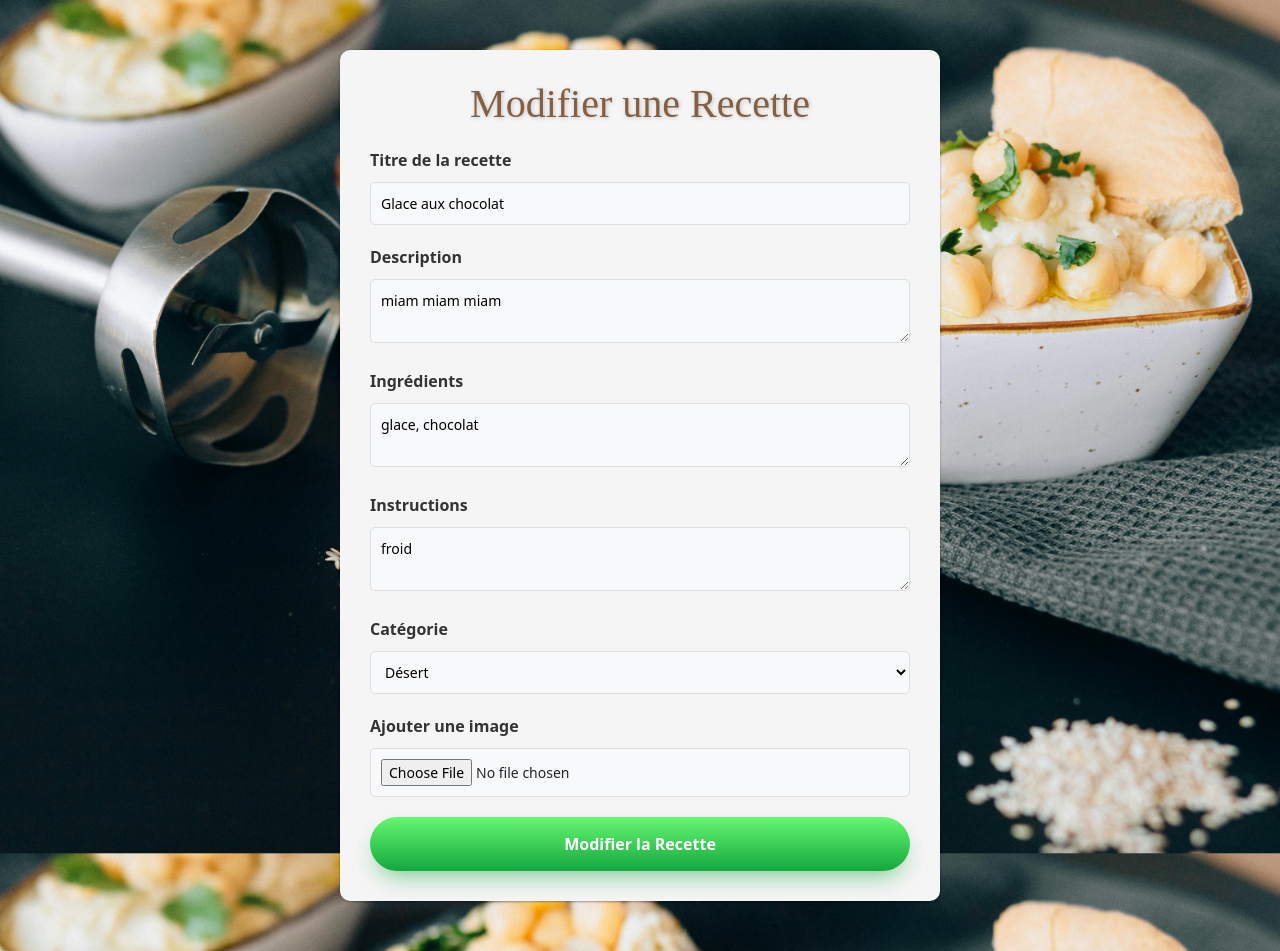
After one commit to ValisoaAngelica/Recette, a Flask app: page /modifier_recette/1 in a window 1280 px wide. The commit adds this page. Run offline with Flask 3, Linux system fonts and the light colour scheme; the visitor is signed in with stand-in values (Sample User, id 1); data comes from the database, SQL or seed files in the repository; some libraries are stand-ins or nearby versions.

Commit message:
fonctionnalités modifier et supprimer

```diff
--- a/app/route.py
+++ b/app/route.py
@@ -146,14 +146,49 @@ def liste():
     ]
 
     return render_template('liste.html', user_name=name, recettes_categories=recettes_categories)
-# @home_bp.route('/deleteRecette/<int : id_recette>')
-# def deleteRecette(id_recette):
-#     recette = Recette.query.filter_by(id_recette = id_recette).first()
-#     db.session.delete(recette)
-#     db.session.commit()
-#     return redirect('/')
+@home_bp.route('/deleteRecette/<int:id_recette>', methods=['POST'])
+def deleteRecette(id_recette):
+    recette = Recette.query.filter_by(ID_RECETTE=id_recette).first()
+    if recette:
+        db.session.delete(recette)
+        db.session.commit()
+    else:
+        flash("Recette non trouvée.", "danger")
 
+    return redirect(url_for('home.home'))
+@home_bp.route('/modifier_recette/<int:id_recette>', methods=['GET', 'POST'])
+def modifier_recette(id_recette):
+    if 'user_id' not in session:
+        return redirect(url_for('home.home'))
 
+    user_id = session['user_id']
+    user = User.query.filter_by(id_user=user_id).first()
+    if user is None:
+        return redirect(url_for('home.login'))
+
+    name = user.email
+    categories = Categorie.query.all()
+    recette = Recette.query.get_or_404(id_recette)
+
+    if request.method == 'POST':
+        recette.TITRE = request.form['titre']
+        recette.DESCRIPTION = request.form['description']
+        recette.INGREDIENTS = request.form['ingredients']
+        recette.INSTRUCTIONS = request.form['instructions']
+        recette.ID_CATEGORIE = request.form['categorie']
+
+        image = request.files['image']
+        if image and image.filename != '':
+            filename = secure_filename(image.filename)
+            file_path = os.path.join(current_app.config['UPLOAD_FOLDER'], filename)
+            image.save(file_path)
+            recette.IMAGE = filename  # Mettre à jour l'image si fournie
+
+        db.session.commit()
+        flash("Recette mise à jour avec succès.", "success")
+        return redirect(url_for('home.home'))
+
+    return render_template('modifier.html', categories=categories, email=name, recette=recette)
 # @home_bp.route('/updateRecette/<int : id_recette>', methods=["POST","GET"])
 # def updateRecette(id_recette):
 #     if 'user_id' not in session:
--- a/templates/liste.html
+++ b/templates/liste.html
@@ -196,8 +196,12 @@
                     {% endif %}
                 </td>
                 <td class="actions">
+                    <a href="{{ url_for('home.modifier_recette', id_recette=item.recette.ID_RECETTE) }}">
                     <button class="edit">Modifier</button>
-                    <button class="delete">Supprimer</button>
+                    </a>
+                    <form action="{{ url_for('home.deleteRecette', id_recette=item.recette.ID_RECETTE) }}" method="POST" style="display:inline;" onsubmit="return confirm('Êtes-vous sûr de vouloir supprimer cette recette ?');">
+                        <button type="submit" class="delete">Supprimer</button>
+                    </form>
                 </td>
             </tr>
             {% endfor %}
--- /dev/null
+++ b/templates/modifier.html
@@ -0,0 +1,114 @@
+<!DOCTYPE html>
+<html lang="fr">
+<head>
+    <meta charset="UTF-8">
+    <meta name="viewport" content="width=device-width, initial-scale=1.0">
+    <title>Modifier une Recette</title>
+    <link rel="stylesheet" href="{{ url_for('static', filename='css/style.css') }}">
+    <link rel="stylesheet" href="{{ url_for('static', filename='css/bootstrap.min.css') }}">
+    <style>
+        /* Incluez ici le même style que dans form.html pour garder la cohérence */
+        h1 {
+            color : #855f42 !important;
+        }
+        .navbar {
+            background-color: #ffcaa6;
+        }
+        .navbar a {
+            color: #252525;
+            font-weight: bold;
+            margin-right: 15px;
+        }
+        .navbar a:hover {
+            text-decoration: none;
+            color: #ff6f61;
+        }
+
+        form {
+            max-width: 600px;
+            margin: 50px auto;
+            background: #f5f5f5;
+            padding: 30px;
+            border-radius: 10px;
+            box-shadow: 0 1px 3px rgba(0, 0, 0, 0.12), 0 1px 2px rgba(0, 0, 0, 0.24);
+        }
+
+        form h1 {
+            text-align: center;
+            color: #252525;
+            margin-bottom: 20px;
+        }
+
+        label {
+            font-weight: bold;
+            color: #333;
+            margin-bottom: 10px;
+        }
+
+        input[type="text"], textarea, select, input[type="file"] {
+            width: 100%;
+            padding: 10px;
+            font-size: 14px;
+            border: 1px solid #ddd;
+            border-radius: 5px;
+            background: #f8f9fa;
+            margin-bottom: 20px;
+        }
+
+        button {
+            width: 100%;
+            padding: 15px;
+            background: linear-gradient(0deg, rgba(20, 167, 62, 1) 0%, rgba(102, 247, 113, 1) 100%);
+            color: white;
+            border: none;
+            border-radius: 50px;
+            font-size: 16px;
+            font-weight: bold;
+            cursor: pointer;
+            box-shadow: 0 0.7em 1.5em -0.5em #14a73e98;
+            transition: all 0.3s ease-in-out;
+        }
+
+        button:hover {
+            box-shadow: 0 0.5em 1.5em -0.5em #14a73e98;
+        }
+    </style>
+</head>
+<body>
+
+    <!-- Formulaire de modification -->
+    <form action="{{ url_for('home.modifier_recette', id_recette=recette.ID_RECETTE) }}" method="POST" enctype="multipart/form-data">
+        <h1>Modifier une Recette</h1>
+        <div>
+            <label for="titre">Titre de la recette</label>
+            <input type="text" id="titre" name="titre" placeholder="Entrez le titre" value="{{ recette.TITRE }}" required>
+        </div>
+        <div>
+            <label for="description">Description</label>
+            <textarea id="description" name="description" placeholder="Décrivez brièvement la recette">{{ recette.DESCRIPTION }}</textarea>
+        </div>
+        <div>
+            <label for="ingredients">Ingrédients</label>
+            <textarea id="ingredients" name="ingredients" placeholder="Listez les ingrédients requis" required>{{ recette.INGREDIENTS }}</textarea>
+        </div>
+        <div>
+            <label for="instructions">Instructions</label>
+            <textarea id="instructions" name="instructions" placeholder="Décrivez les étapes à suivre" required>{{ recette.INSTRUCTIONS }}</textarea>
+        </div>
+        <div>
+            <label for="categorie">Catégorie</label>
+            <select id="categorie_id" name="categorie" required>
+                <option value="" disabled>Sélectionner une catégorie</option>
+                {% for categorie in categories %}
+                <option value="{{ categorie.ID_CATEGORIE }}" {% if recette.ID_CATEGORIE == categorie.ID_CATEGORIE %}selected{% endif %}>{{ categorie.NOM_CATEGORIE }}</option>
+                {% endfor %}
+            </select>
+        </div>
+        <div>
+            <label for="image">Ajouter une image</label>
+            <input type="file" id="image" name="image" accept="image/*">
+        </div>
+        <button type="submit">Modifier la Recette</button>
+    </form>
+</body>
+</html>
```
Also changed, not shown: static/image/cooki.PNG (added), static/image/riz.jpg (added).
